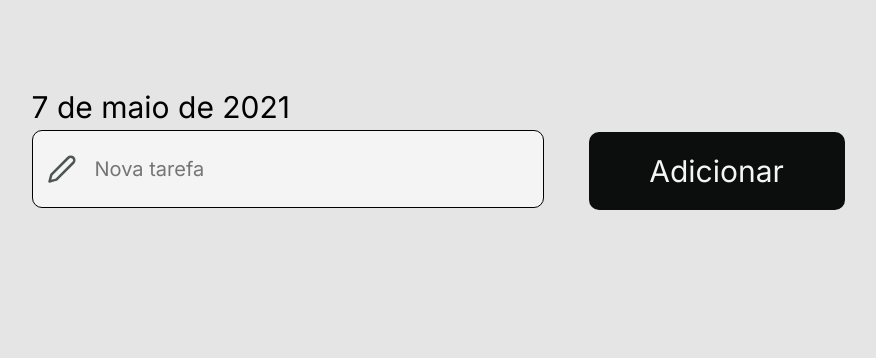
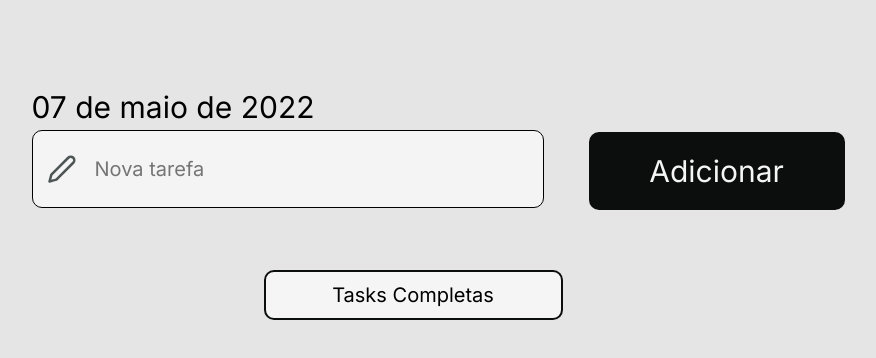
Before and after one commit to pedrohtbl/do-it, a React (Create React App) app: page /dashboard in a window 1280 px wide. Shown: the top 358 px of the page, without its empty margins (202-1078 px from the left). Built offline with nearby package versions, Linux system fonts and the light colour scheme; no server answers.

Commit message:
feat: ciclo de task (adicao, remocao e update) completo

```diff
--- a/src/Pages/Dashboard/index.js
+++ b/src/Pages/Dashboard/index.js
@@ -9,6 +9,7 @@ import * as yup from "yup"
 import { yupResolver } from "@hookform/resolvers/yup"
 import api from "../../Services/api"
 import { useEffect, useState } from "react"
+import { toast } from "react-toastify"
 
 const Dashboard = () =>{
 
@@ -16,24 +17,35 @@ const Dashboard = () =>{
         description: yup.string().trim().min(1, "Escreva o nome da task")
     })
 
-    const [tasks, setTasks] = useState([])
+    const [uncompletedTasks, setUncompletedTasks ] = useState([])
+    const [completedTasks, setCompletedTasks] = useState([])
+    const [teste, setTeste] = useState(false)
+    const {user} = useLogin()
+    const {register, handleSubmit, formState:{errors}} = useForm({resolver: yupResolver(schema)})
 
-    useEffect(() =>{
-        api.get("/task",{
+    useEffect(()=>{
+        api.get("/task?completed=false",{
             headers: {
                 "Authorization" : `Bearer ${user.token}`
             }
         })
         .then(response =>{
-            setTasks(response.data.data)
+            setUncompletedTasks(response.data.data)
         })
-    },[tasks])
+    },[uncompletedTasks])
 
-    const {user} = useLogin()
 
-    const {register, handleSubmit, formState:{errors}} = useForm({
-        resolver: yupResolver(schema)
-    })
+    useEffect(()=>{
+        api.get("/task?completed=true",{
+            headers: {
+                "Authorization" : `Bearer ${user.token}`
+            }
+        })
+        .then(response =>{
+            setCompletedTasks(response.data.data)
+        })
+    }, [completedTasks])
+
 
     const onSubmit = (data) =>{
         api.post("/task", data,{
@@ -42,19 +54,29 @@ const Dashboard = () =>{
             }
         })
         .then(response =>{
-            console.log(response)
+            toast.success("Task adicionada",{
+                theme: "dark"
+            })
+        })
+        .catch(err =>{
+            toast.error("Ops, algo deu errado",{
+                theme: "dark"
+            })
         })
     }
 
     return (
         <CustomMain>
         <CustomForm onSubmit={handleSubmit(onSubmit)}>
-            <Input errors={errors.description?.message} label={"7 de maio de 2021"} register={register} name={"description"} type="text" placeholder="Nova tarefa"><FiEdit2/></Input>
+            <Input errors={errors.description?.message} label={new Date().toLocaleDateString("pt-BR", {day: "2-digit",month: "long",year: "numeric"})} register={register} name={"description"} type="text" placeholder="Nova tarefa"><FiEdit2/></Input>
             <Button type={"submit"}>Adicionar</Button>
         </CustomForm>
+        <div>
+            <Button white onClick={()=>setTeste(!teste)}>{!teste? "Tasks Completas" : "Tasks Incompletas"}</Button>
+        </div>
 
         <CustomUl>
-            {tasks.map(task => <Card task={task} key={task._id}/>)}
+            {!teste ? uncompletedTasks.map(task => <Card task={task} key={task._id}/>) : completedTasks.map(task => <Card task={task} key={task._id}/>)}
         </CustomUl>
 
         </CustomMain>
--- a/src/Pages/Dashboard/style.js
+++ b/src/Pages/Dashboard/style.js
@@ -3,11 +3,24 @@ import styled from "styled-components"
 export const CustomMain = styled.main`
     padding-top: 89px;
     width: 100%;
-    height: 100vh;
     display: flex;
     flex-direction: column;
     align-items: center;
     overflow-y: auto;
+
+    >div{
+        width: 80%;
+        display: flex;
+        justify-content: center;
+    }
+
+    div>button{
+        font-size: 20px;
+        width: 299px;
+        height: 50px;
+        margin-bottom: 70px;
+        margin-right: 50px;
+    }
 `
 
 export const CustomForm = styled.form`
@@ -15,7 +28,7 @@ export const CustomForm = styled.form`
     display: flex;
     justify-content: center;
     align-items: flex-end;
-    margin-bottom: 167px;
+    margin-bottom: 60px;
 
     button{
         height: 78px;
@@ -45,11 +58,10 @@ export const CustomForm = styled.form`
 
 export const CustomUl = styled.ul`
     width: 80%;
-    height: 100vh;
     display: flex;
     flex-wrap: wrap;
     justify-content: center;
-    margin-bottom: 100px;
+    margin-bottom: 50px;
 
     li{
         margin-bottom: 50px;
--- a/src/components/Card/index.js
+++ b/src/components/Card/index.js
@@ -3,6 +3,7 @@ import { FiCalendar, FiClipboard } from "react-icons/fi"
 import  Button from "../Button"
 import { useLogin } from "../../Providers/Login"
 import api from "../../Services/api"
+import { toast } from "react-toastify"
 
 
 const Card = ({task}) =>{
@@ -12,7 +13,25 @@ const Card = ({task}) =>{
     const {description, createdAt,_id,updatedAt,completed, owner,success} = task
 
     const completeTask = () =>{
-        api.put(`/task/${_id}`, {completed: true},{
+        api.put(`/task/${_id}`, {completed: !completed},{
+            headers: {
+                "Authorization" : `Bearer ${user.token}`
+            }
+        })
+        .then( response =>{
+            toast.success(completed ? "Task restaurada" : "Task concluída",{
+                theme: "dark"
+            })
+        })
+        .catch(err =>{
+            toast.error("Ops, algo deu errado",{
+                theme: "dark"
+            })
+        })
+    }
+
+    const deleteTask = () =>{
+        api.delete(`/task/${_id}`,{
             headers: {
                 "Authorization" : `Bearer ${user.token}`
             }
@@ -21,17 +40,19 @@ const Card = ({task}) =>{
 
         return(
         <>
-        <CustomLi id={_id}>
+        <CustomLi id={_id} completed={completed}>
             <div>
                 <FiClipboard/>
                 <p>{description}</p>
+                <button onClick={deleteTask}>x</button>
             </div>
             <span></span>
             <section>
                 <FiCalendar/>
                 <p>{new Date(createdAt).toLocaleDateString("pt-BR", {day: "2-digit",month: "long",year: "numeric"})}</p>
             </section>
-            <Button onClick={completeTask}>Concluir</Button>
+
+            <Button onClick={completeTask}>{completed? "Refazer" : "Concluir"}</Button>
         </CustomLi>
         </>
     )
--- a/src/components/Card/style.js
+++ b/src/components/Card/style.js
@@ -10,12 +10,25 @@ export const CustomLi = styled.li`
     flex-direction: column;
     align-items: center;
 
+    >div>button{
+        width: 30px;
+        background-color: transparent;
+        border: none;
+        height: 30px;
+        margin: 0;
+        font-weight: 700;
+        position: absolute;
+        left: 235px;
+        top: -20px;
+    }
+
     div{
         display: flex;
         margin-top: 24px;
         justify-content: flex-start;
         width: 92%;
         margin-left: 24px;
+        position: relative;
     }
 
     span{
@@ -34,10 +47,15 @@ export const CustomLi = styled.li`
     }
 
     div>p{
-        font-size: 20px;
-        color: var(--black-2);
+        font-size: 18px;
         display: flex;
         align-items: center;
+        width: 70%;
+    }
+
+    div>p, section>p{
+        color: ${props => (props.completed ? "#C0C0C0" : "#0C0D0D" )};
+        text-decoration: ${props => (props.completed ? "line-through" : "none" )};
     }
 
     section{
@@ -48,7 +66,6 @@ export const CustomLi = styled.li`
 
     section>p{
         font-size: 20px;
-        color: var(--black-2);
         display: flex;
         align-items: center;
         margin-bottom: 116px;
```
